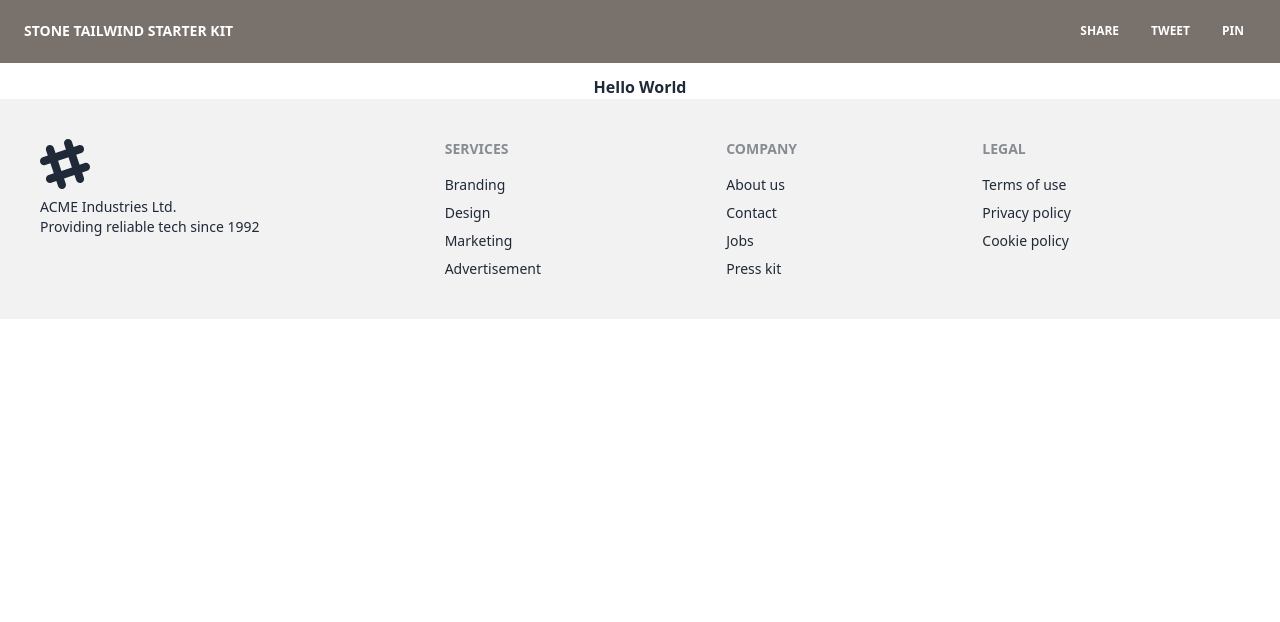
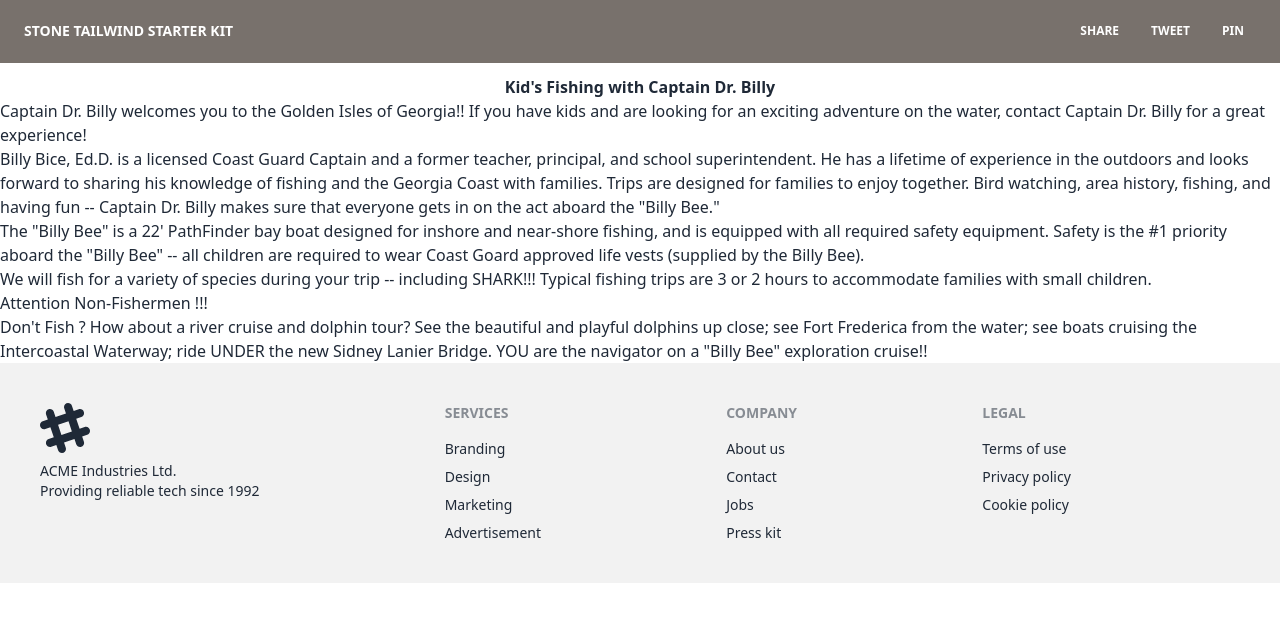
Before and after one commit to huntersteffner/billybee, a Next.js app: page / in a window 1280 px wide. Shown: the top 622 px of the page. Built offline with nearby package versions, Linux system fonts and the light colour scheme.

Commit message:
Created pages

```diff
--- /dev/null
+++ b/src/components/Layout.tsx
@@ -0,0 +1,23 @@
+import Head from 'next/head'
+import Footer from './Footer'
+import Navbar from './Navbar'
+
+const Layout = ({ children }) => {
+  return (
+    <>
+      <Head>
+        <title>Billy Bee Kids Fishing</title>
+        <meta name="description" content="Generated by create next app" />
+        <meta name="viewport" content="width=device-width, initial-scale=1" />
+        <link rel="icon" href="/favicon.ico" />
+      </Head>
+      <Navbar />
+      <div className="justify-center items-center">
+        <div className="container mx-auto">{children}</div>
+      </div>
+      <Footer />
+    </>
+  )
+}
+
+export default Layout
--- /dev/null
+++ b/src/pages/404.tsx
@@ -0,0 +1,10 @@
+const NotFound = () => {
+    return (
+        <div>
+            <h1>Ooops...</h1>
+            <h2>Page not found</h2>
+        </div>
+    )
+}
+
+export default NotFound
--- a/src/pages/_app.tsx
+++ b/src/pages/_app.tsx
@@ -1,6 +1,11 @@
+import Layout from '@/components/Layout'
 import '@/styles/globals.css'
 import type { AppProps } from 'next/app'
 
 export default function App({ Component, pageProps }: AppProps) {
-  return <Component {...pageProps} />
+  return (
+    <Layout>
+      <Component {...pageProps} />
+    </Layout>
+  )
 }
--- a/src/pages/index.tsx
+++ b/src/pages/index.tsx
@@ -2,8 +2,7 @@ import Head from 'next/head'
 import Image from 'next/image'
 import { Inter } from 'next/font/google'
 import styles from '@/styles/Home.module.css'
-import Footer from '@/components/Footer'
-import Navbar from '@/components/Navbar'
+
 
 
 const inter = Inter({ subsets: ['latin'] })
@@ -11,15 +10,15 @@ const inter = Inter({ subsets: ['latin'] })
 export default function Home() {
   return (
     <>
-      <Head>
-        <title>Billy Bee Kids Fishing</title>
-        <meta name="description" content="Generated by create next app" />
-        <meta name="viewport" content="width=device-width, initial-scale=1" />
-        <link rel="icon" href="/favicon.ico" />
-      </Head>
-      <Navbar/>
-      <h1 className='text-center font-bold'>Hello World</h1>
-      <Footer/>
+
+      <h1 className='text-center font-bold'>Kid's Fishing with Captain Dr. Billy</h1>
+      <p>Captain Dr. Billy welcomes you to the Golden Isles of Georgia!! If you have kids and are looking for an exciting adventure on the water, contact Captain Dr. Billy for a great experience!</p>
+      <p>Billy Bice, Ed.D. is a licensed Coast Guard Captain and a former teacher, principal, and school superintendent. He has a lifetime of experience in the outdoors and looks forward to sharing his knowledge of fishing and the Georgia Coast with families. Trips are designed for families to enjoy together. Bird watching, area history, fishing, and having fun -- Captain Dr. Billy makes sure that everyone gets in on the act aboard the "Billy Bee."</p>
+      <p>The "Billy Bee" is a 22' PathFinder bay boat designed for inshore and near-shore fishing, and is equipped with all required safety equipment.  Safety is the #1 priority aboard the "Billy Bee" -- all children are required to wear Coast Goard approved life vests (supplied by the Billy Bee).</p>
+      <p>We will fish for a variety of species during your trip -- including SHARK!!!  Typical fishing trips are 3 or 2 hours to accommodate families with small children. </p>
+
+      <h2>Attention Non-Fishermen !!!</h2>
+      <p>Don't Fish ?   How about a river cruise and dolphin tour?  See the beautiful and playful dolphins up close; see Fort Frederica from the water; see boats cruising the Intercoastal Waterway; ride UNDER the new Sidney Lanier Bridge.  YOU are the navigator on a "Billy Bee" exploration cruise!!</p>
     </>
   )
 }
--- a/src/pages/recommendations.tsx
+++ b/src/pages/recommendations.tsx
@@ -3,6 +3,11 @@ const Recommendations = () => {
     <>
       <div className="container mx-auto">
         <h1 className="">Cap'n Billy's Favorites (besides fishing)</h1>
+        <div>
+          Favorite "laid back" food{' '}
+          <a href="https://www.gnatslanding.com/">Gnats Landing</a>
+          <p>310 Redfern Village</p>
+        </div>
       </div>
     </>
   )
```
Lines whose indentation alone changed are shown as unchanged.
